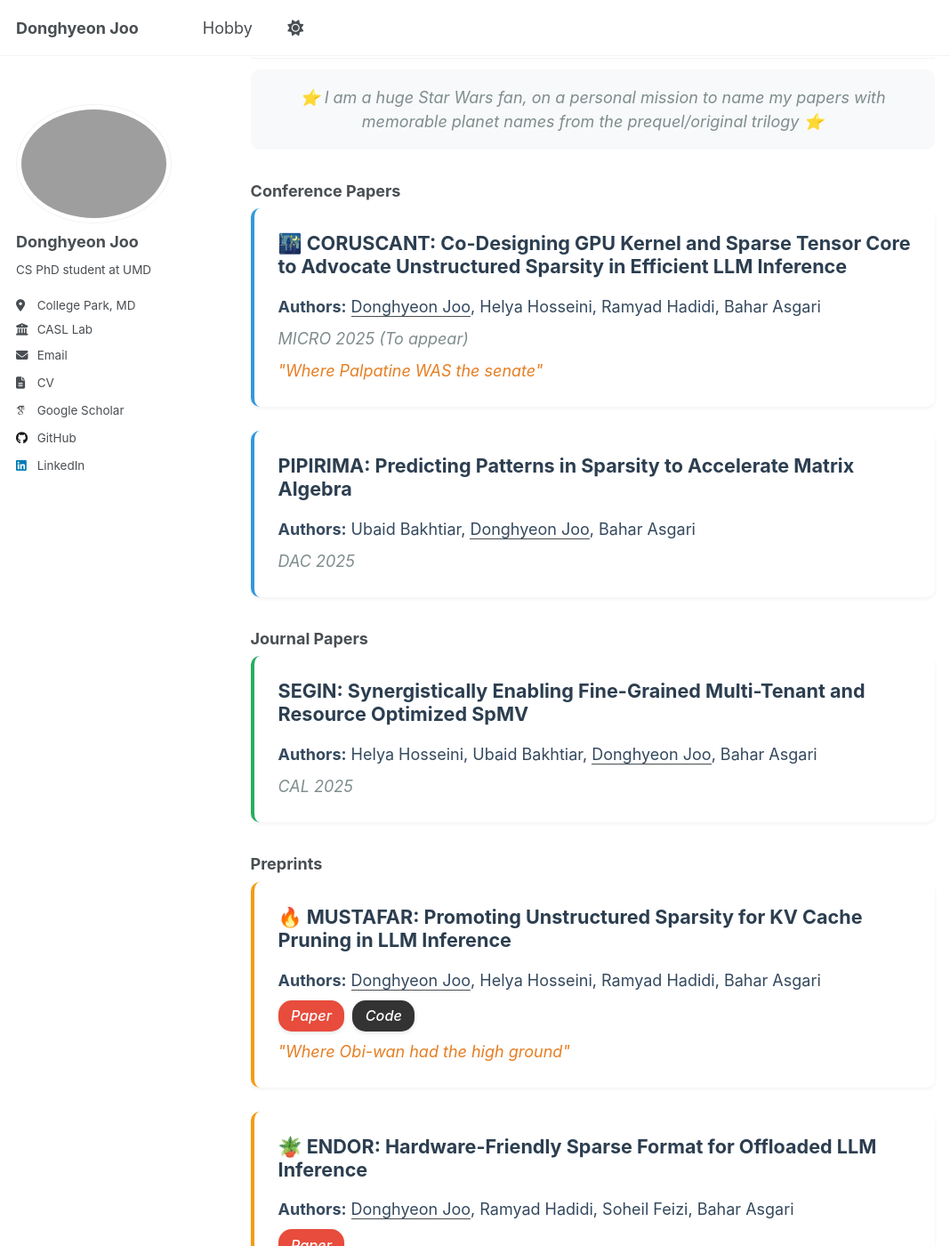
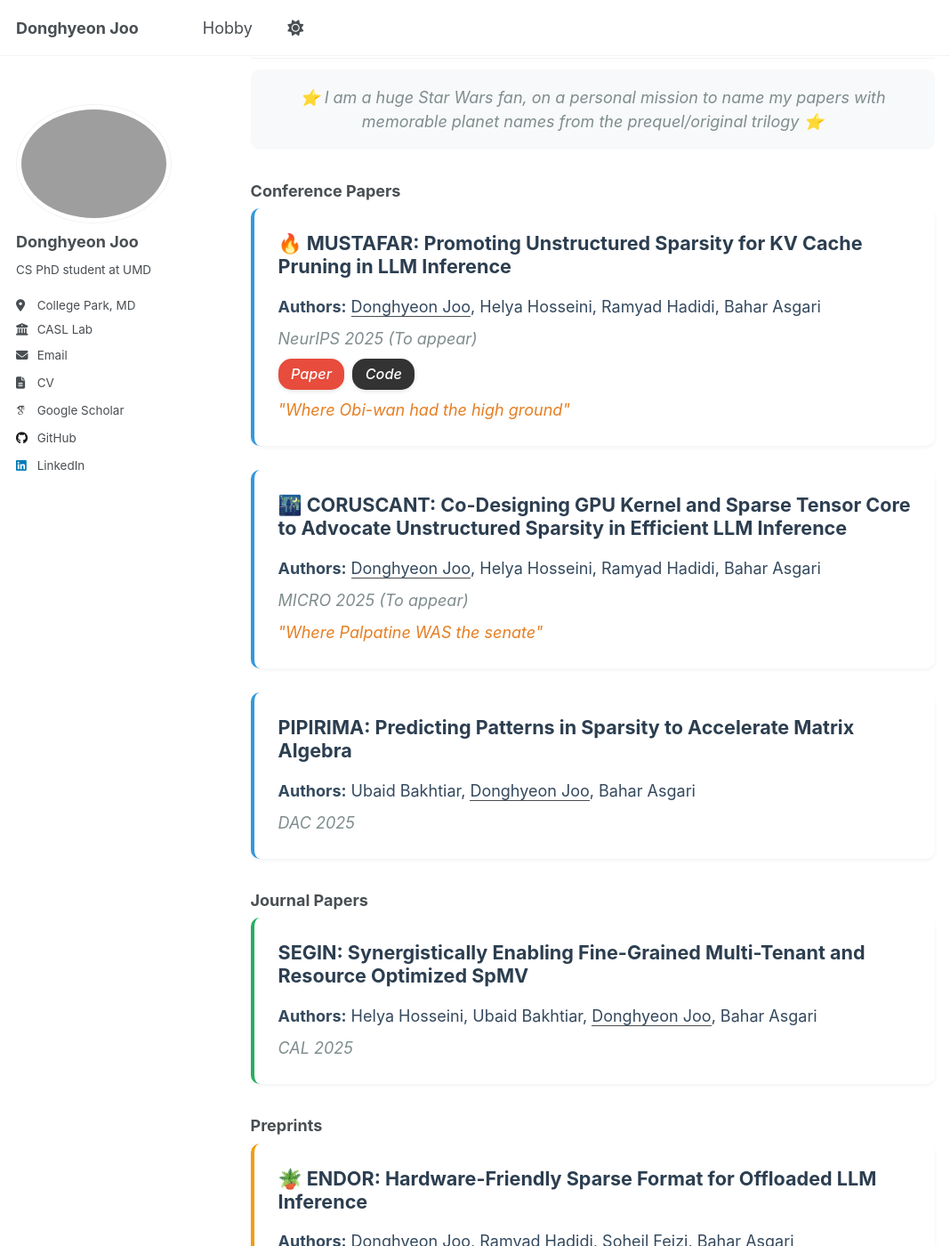
Before and after one commit to dhjoo98/dhjoo98.github.io, a Jekyll site: the page built from _pages/about.md, in a window 1280 px wide and 1400 px high, scrolled down 902 px. Shown: the whole window at 89% size, without its empty margins (0-1068 px from the left). Built offline with Jekyll 4.4.1, drawn with Linux system fonts in a browser that asks for light colours; some web fonts are replaced; a script that is not in the unit is left out.

Commit message:
twentieeth

```diff
--- a/_pages/about.md
+++ b/_pages/about.md
@@ -49,6 +49,16 @@ redirect_from:
 ### Conference Papers
 <div style="background: var(--page__background-color, #ffffff); padding: 1.5rem; border-radius: 10px; margin-bottom: 1.5rem; box-shadow: 0 2px 4px rgba(0,0,0,0.05); border-left: 4px solid #3498db;">
   <h4 style="color: var(--text-color, #2c3e50); margin-top: 0; margin-bottom: 1rem; font-size: 1.2rem;">
+    <span style="color: #f39c12;">🔥</span> <strong>MUSTAFAR: Promoting Unstructured Sparsity for KV Cache Pruning in LLM Inference</strong>
+  </h4>
+  <p style="margin-bottom: 0.5rem; color: var(--text-color, #34495e);"><strong>Authors:</strong> <u>Donghyeon Joo</u>, Helya Hosseini, Ramyad Hadidi, Bahar Asgari</p>
+  <p style="margin-bottom: 0.5rem; color: var(--text-muted, #7f8c8d);"><em>NeurIPS 2025 (To appear)</em></p>
+  <p style="margin-bottom: 0.5rem; color: var(--text-muted, #7f8c8d);"><em><a href="https://arxiv.org/abs/2505.22913" style="display: inline-block; background: #e74c3c; color: white; padding: 0.3rem 0.8rem; border-radius: 15px; text-decoration: none; font-size: 0.9rem; font-weight: 500; box-shadow: 0 2px 4px rgba(0,0,0,0.1); transition: all 0.2s ease; margin-right: 0.5rem;">Paper</a><a href="https://github.com/dhjoo98/mustafar" style="display: inline-block; background: #333; color: white; padding: 0.3rem 0.8rem; border-radius: 15px; text-decoration: none; font-size: 0.9rem; font-weight: 500; box-shadow: 0 2px 4px rgba(0,0,0,0.1); transition: all 0.2s ease;">Code</a></em></p>
+  <p style="margin: 0; font-style: italic; color: #e67e22;">"Where Obi-wan had the high ground"</p>
+</div>
+
+<div style="background: var(--page__background-color, #ffffff); padding: 1.5rem; border-radius: 10px; margin-bottom: 1.5rem; box-shadow: 0 2px 4px rgba(0,0,0,0.05); border-left: 4px solid #3498db;">
+  <h4 style="color: var(--text-color, #2c3e50); margin-top: 0; margin-bottom: 1rem; font-size: 1.2rem;">
     <span style="color: #e74c3c;">🌃</span> <strong>CORUSCANT: Co-Designing GPU Kernel and Sparse Tensor Core to Advocate Unstructured Sparsity in Efficient LLM Inference</strong>
   </h4>
   <p style="margin-bottom: 0.5rem; color: var(--text-color, #34495e);"><strong>Authors:</strong> <u>Donghyeon Joo</u>, Helya Hosseini, Ramyad Hadidi, Bahar Asgari</p>
@@ -74,15 +84,6 @@ redirect_from:
 </div>
 
 ### Preprints
-<div style="background: var(--page__background-color, #ffffff); padding: 1.5rem; border-radius: 10px; margin-bottom: 1.5rem; box-shadow: 0 2px 4px rgba(0,0,0,0.05); border-left: 4px solid #f39c12;">
-  <h4 style="color: var(--text-color, #2c3e50); margin-top: 0; margin-bottom: 1rem; font-size: 1.2rem;">
-    <span style="color: #f39c12;">🔥</span> <strong>MUSTAFAR: Promoting Unstructured Sparsity for KV Cache Pruning in LLM Inference</strong>
-  </h4>
-  <p style="margin-bottom: 0.5rem; color: var(--text-color, #34495e);"><strong>Authors:</strong> <u>Donghyeon Joo</u>, Helya Hosseini, Ramyad Hadidi, Bahar Asgari</p>
-  <p style="margin-bottom: 0.5rem; color: var(--text-muted, #7f8c8d);"><em><a href="https://arxiv.org/abs/2505.22913" style="display: inline-block; background: #e74c3c; color: white; padding: 0.3rem 0.8rem; border-radius: 15px; text-decoration: none; font-size: 0.9rem; font-weight: 500; box-shadow: 0 2px 4px rgba(0,0,0,0.1); transition: all 0.2s ease; margin-right: 0.5rem;">Paper</a><a href="https://github.com/dhjoo98/mustafar" style="display: inline-block; background: #333; color: white; padding: 0.3rem 0.8rem; border-radius: 15px; text-decoration: none; font-size: 0.9rem; font-weight: 500; box-shadow: 0 2px 4px rgba(0,0,0,0.1); transition: all 0.2s ease;">Code</a></em></p>
-  <p style="margin: 0; font-style: italic; color: #e67e22;">"Where Obi-wan had the high ground"</p>
-</div>
-
 <div style="background: var(--page__background-color, #ffffff); padding: 1.5rem; border-radius: 10px; margin-bottom: 1.5rem; box-shadow: 0 2px 4px rgba(0,0,0,0.05); border-left: 4px solid #f39c12;">
   <h4 style="color: var(--text-color, #2c3e50); margin-top: 0; margin-bottom: 1rem; font-size: 1.2rem;">
     <span style="color: #f39c12;">🪴</span> <strong>ENDOR: Hardware-Friendly Sparse Format for Offloaded LLM Inference</strong>
```
